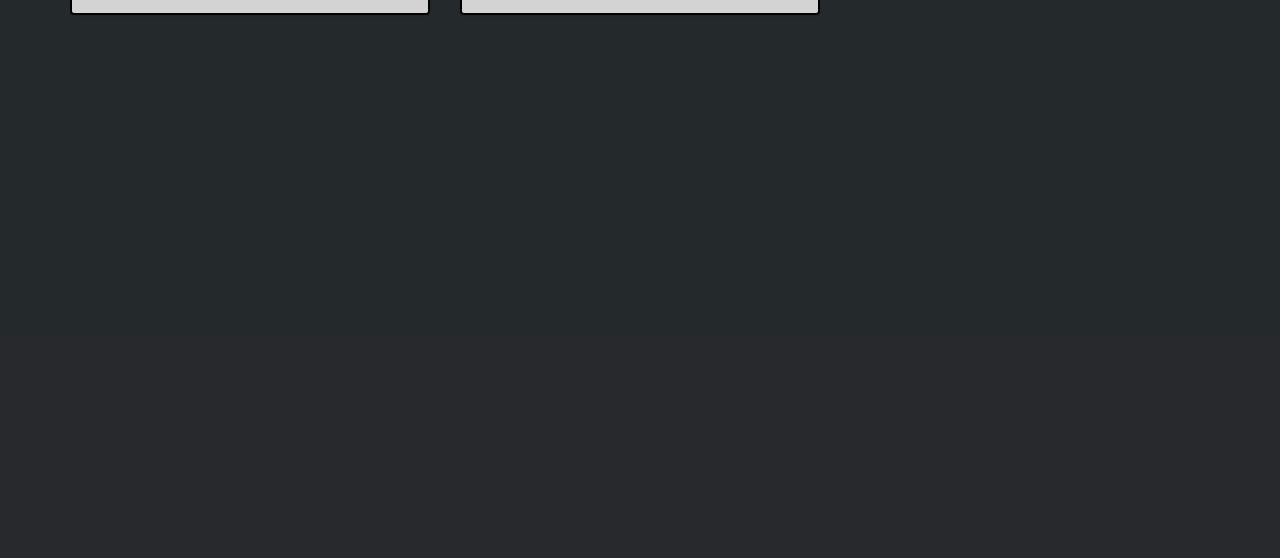
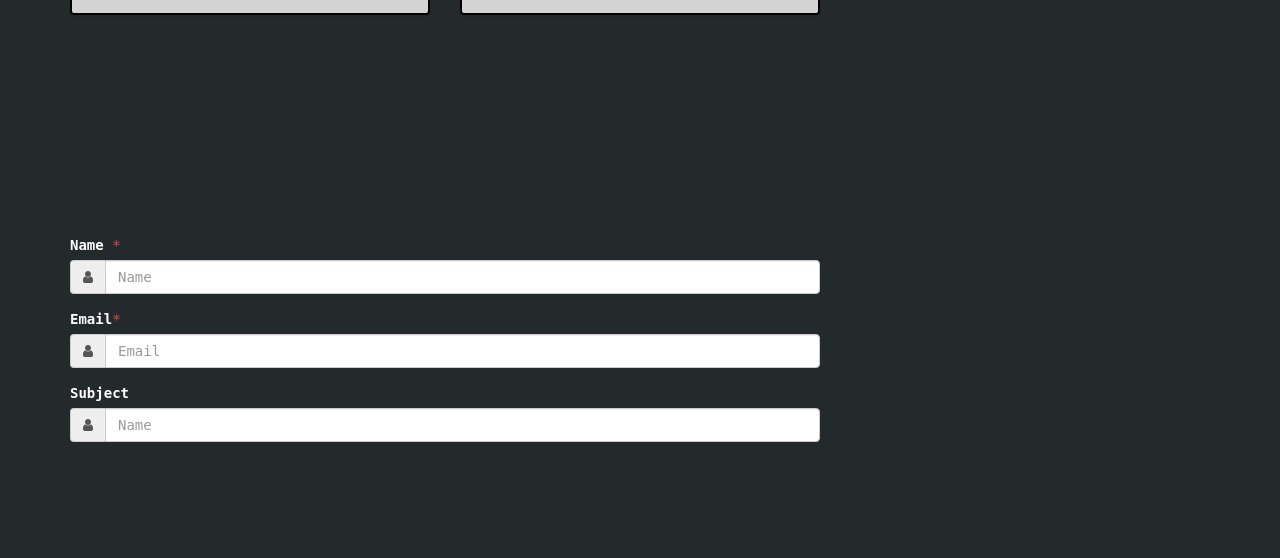
Before and after one commit to djackreuter/jack-reuter-pwp, a PHP site: page / in a window 1280 px wide. Shown: the part 1634-2192 px from the top of the page. Before the commit the page ends 1649 px from the top, so only its background shows below. Run offline with PHP 8.4, Linux system fonts and the light colour scheme; some libraries are stand-ins or nearby versions.

Commit message:
adding form

```diff
--- a/public_html/index.php
+++ b/public_html/index.php
@@ -128,8 +128,36 @@
 		<section>
 			<div class="container contact" id="contact">
 				<div class="row">
-					<div class="col-md-8">
-
+					<div class="col-xs-12 col-md-8">
+						<form id="contact-form" action="php/mailer.php" method="post">
+							<div class="form-group">
+								<label for="name">Name <span class="text-danger">*</span></label>
+								<div class="input-group">
+									<div class="input-group-addon">
+										<i class="fa fa-user" aria-hidden="true"></i>
+									</div><!-- /.input-group-addon -->
+									<input type="text" class="form-control" id="name" name="name" placeholder="Name">
+								</div><!-- /.input-group -->
+							</div><!-- /.form-group -->
+							<div class="form-group">
+								<label for="email">Email<span class="text-danger">*</span></label>
+								<div class="input-group">
+									<div class="input-group-addon">
+										<i class="fa fa-user" aria-hidden="true"></i>
+									</div><!-- /.input-group-addon -->
+									<input type="email" class="form-control" id="email" name="email" placeholder="Email">
+								</div><!-- /.input-group -->
+							</div><!-- /.form-group -->
+							<div class="form-group">
+								<label for="subject">Subject</label>
+								<div class="input-group">
+									<div class="input-group-addon">
+										<i class="fa fa-user" aria-hidden="true"></i>
+									</div><!-- /.input-group-addon -->
+									<input type="text" class="form-control" id="name" name="name" placeholder="Name">
+								</div><!-- /.input-group -->
+							</div><!-- /.form-group -->
+						</form>
 					</div><!-- /.col-md-8 -->
 				</div><!-- /.row -->
 			</div><!-- /.container contact -->
```
